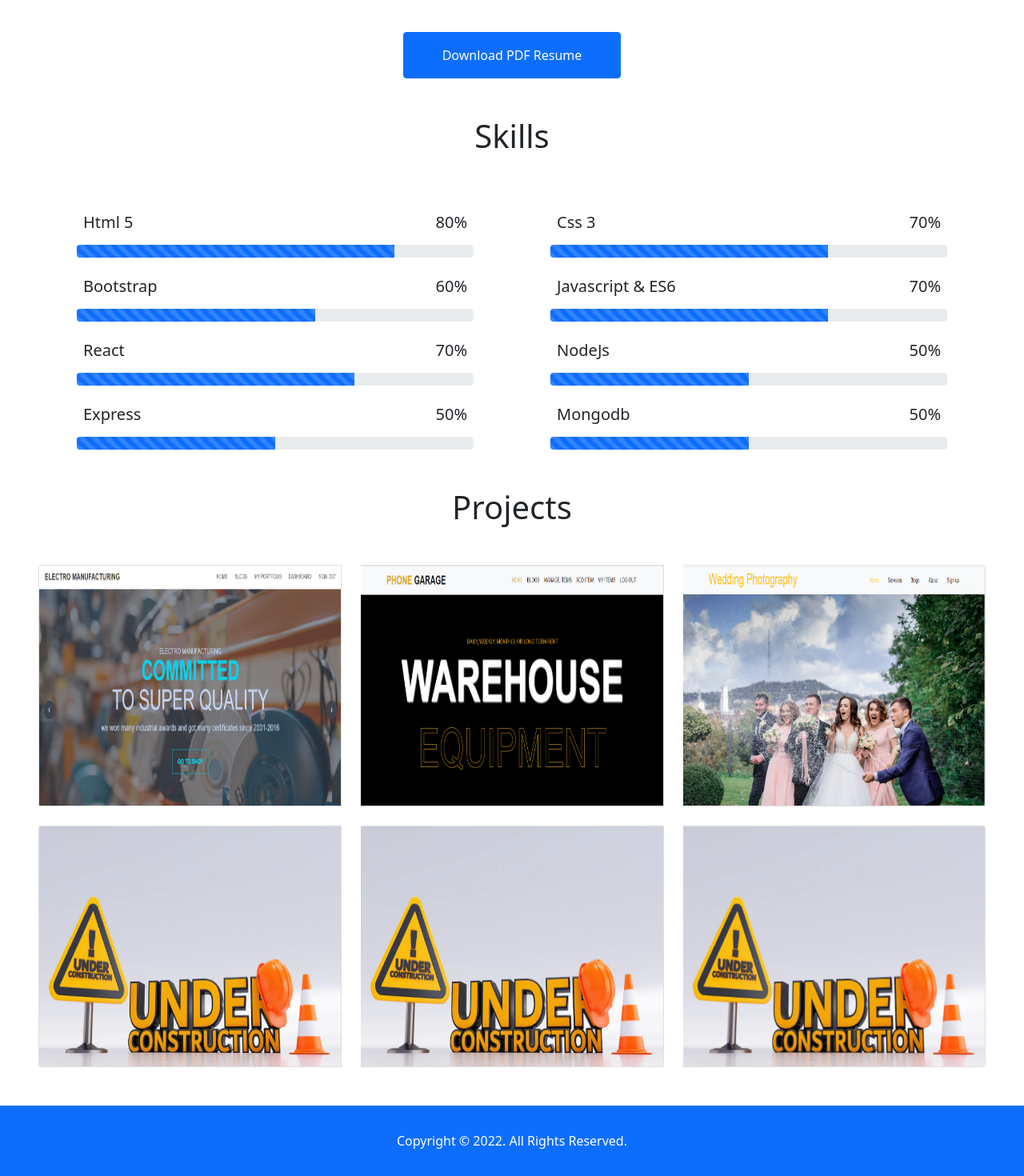
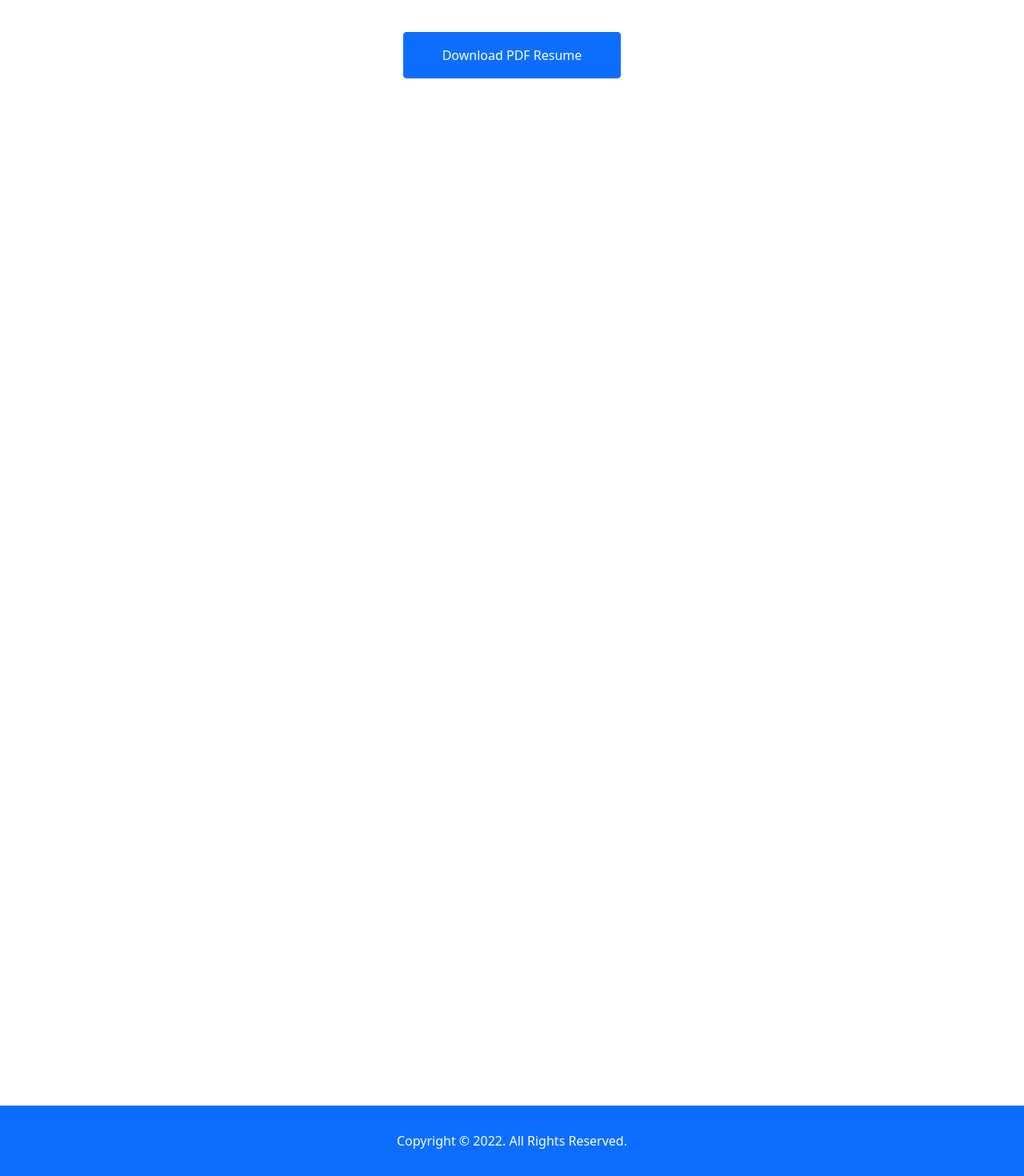
Before and after one commit to mdmehedihasan212/personal-portfolio-simple, a React (Create React App) app: page / in a window 1280 px wide. Shown: the part 963-2433 px from the top of the page at 80% size. Built offline with nearby package versions, Linux system fonts and the light colour scheme.

Commit message:
almost finish

```diff
--- a/package.json
+++ b/package.json
@@ -6,6 +6,8 @@
     "@testing-library/jest-dom": "^5.16.4",
     "@testing-library/react": "^13.0.1",
     "@testing-library/user-event": "^13.5.0",
+    "animate.css": "^4.1.1",
+    "aos": "^3.0.0-beta.6",
     "bootstrap": "^5.1.3",
     "react": "^18.0.0",
     "react-bootstrap": "^2.2.3",
--- a/src/App.js
+++ b/src/App.js
@@ -1,4 +1,5 @@
 import './App.css';
+import 'animate.css';
 import 'bootstrap/dist/css/bootstrap.min.css';
 import Footer from './Pages/Shared/Footer/Footer';
 import Header from './Pages/Shared/Header/Header';
--- a/src/Pages/About/About.js
+++ b/src/Pages/About/About.js
@@ -1,11 +1,18 @@
-import React from 'react';
+import React, { useEffect } from 'react';
 import './About.css';
+import AOS from 'aos';
+import 'aos/dist/aos.css';
 import resume from './Md Mehedi Hasan_Web Development_Resume_22 - Google Docs.pdf';
 import { Card } from 'react-bootstrap';
 
 const About = () => {
+
+    useEffect(() => {
+        AOS.init({ duration: 2000 });
+    }, [])
+
     return (
-        <section id='about-me' className='px-5 my-5 position-relative'>
+        <section data-aos="fade-up" id='about-me' className='px-5 my-5 position-relative'>
             <h1 className='text-center'>About Me</h1>
             <Card className='border-0'>
                 <Card.Body>
--- a/src/Pages/Home/EducationSkills/EducationSkills.js
+++ b/src/Pages/Home/EducationSkills/EducationSkills.js
@@ -1,10 +1,17 @@
-import React from 'react';
+import React, { useEffect } from 'react';
 import './EducationSkills.css';
+import AOS from 'aos';
+import 'aos/dist/aos.css';
 import { ProgressBar } from 'react-bootstrap';
 
 const EducationSkills = () => {
+
+    useEffect(() => {
+        AOS.init({ duration: 2000 });
+    }, [])
+
     return (
-        <section id='skills' className='my-5 px-5'>
+        <section data-aos="fade-up" id='skills' className='my-5 px-5'>
             <h1 className='section-title text-center my-5'>Skills</h1>
             <article className='skill-section w-100 mx-auto text-center d-flex align-items-center justify-content-between'>
                 <div className='progress-row w-50 px-5'>
--- a/src/Pages/Home/Introduction/Introduction.js
+++ b/src/Pages/Home/Introduction/Introduction.js
@@ -17,7 +17,7 @@ const Introduction = () => {
 
     return (
         <section id='home' className='introduction d-flex justify-content-around align-items-center p-3 my-5 text-dark'>
-            <article className='intro-text w-full mx-auto'>
+            <article className='intro-text w-full mx-auto animate__animated animate__slideInLeft animate__slow'>
                 <span className='fs-5 text-uppercase mt-2'>Hi, I'm a Jnr. Web developer</span>
                 <animated.h1 style={props} className='fs-1 fw-bolder text-uppercase mt-2'>Md Mehedi Hasan</animated.h1>
                 {/* <h1 className='fs-1 fw-bolder text-uppercase mt-2'>Md Mehedi Hasan</h1> */}
@@ -28,7 +28,7 @@ const Introduction = () => {
                 </div>
             </article>
             <article >
-                <img className='intro-img w-75 mx-auto d-flex justify-content-center border border-5 rounded-circle' src={photo} alt="img-1" />
+                <img className='intro-img w-75 mx-auto d-flex justify-content-center border border-5 rounded-circle animate__animated animate__zoomIn animate__slow' src={photo} alt="img-1" />
             </article>
         </section>
     );
--- a/src/Pages/Projects/Projects.js
+++ b/src/Pages/Projects/Projects.js
@@ -1,5 +1,7 @@
-import React from 'react';
+import React, { useEffect } from 'react';
 import './Projects.css';
+import AOS from 'aos';
+import 'aos/dist/aos.css';
 import electro from '../../../src/Assets/project-img/electro-manufacturing.png';
 import phone from '../../../src/Assets/project-img/equipment-warehouse.png';
 import wedding from '../../../src/Assets/project-img/weadding.png';
@@ -7,12 +9,17 @@ import constriction from '../../../src/Assets/project-img/under-constraction.png
 import { Card, CardGroup } from 'react-bootstrap';
 
 const Projects = () => {
+
+    useEffect(() => {
+        AOS.init({ duration: 2000 });
+    }, [])
+
     return (
-        <section id='projects' className='my-5 px-5'>
+        <section data-aos="fade-up" id='projects' className='my-5 px-5'>
             <h1 className='text-center my-5'>Projects</h1>
             <article>
                 <CardGroup className='gap-4'>
-                    <Card className='container'>
+                    <Card data-aos="zoom-in" className='container'>
                         <img variant="top" src={electro} className='w-100 mx-auto image' alt='img' style={{ height: '300px' }} />
                         <div className='middle'>
                             <a href="https://electro-manufacturing.web.app/">
@@ -20,7 +27,7 @@ const Projects = () => {
                             </a>
                         </div>
                     </Card>
-                    <Card className='container'>
+                    <Card data-aos="zoom-in" className='container'>
                         <img variant="top" src={phone} className='w-100 mx-auto image' alt='img' style={{ height: '300px' }} />
                         <div className='middle'>
                             <a href="https://phone-garage-d9a85.web.app/">
@@ -28,7 +35,7 @@ const Projects = () => {
                             </a>
                         </div>
                     </Card>
-                    <Card className='container'>
+                    <Card data-aos="zoom-in" className='container'>
                         <img variant="top" src={wedding} className='w-100 mx-auto image' alt='img' style={{ height: '300px' }} />
                         <div className='middle'>
                             <a href="https://wedding-photography-4229f.web.app/">
@@ -40,19 +47,19 @@ const Projects = () => {
             </article>
             <article className='mt-4'>
                 <CardGroup className='gap-4'>
-                    <Card className='container'>
+                    <Card data-aos="zoom-in" className='container'>
                         <img variant="top" src={constriction} className='w-100 mx-auto image' alt='img' style={{ height: '300px' }} />
                         <div className='middle'>
                             <button className='text'>Go Live</button>
                         </div>
                     </Card>
-                    <Card className='container'>
+                    <Card data-aos="zoom-in" className='container'>
                         <img variant="top" src={constriction} className='w-100 mx-auto image' alt='img' style={{ height: '300px' }} />
                         <div className='middle'>
                             <button className='text'>Go Live</button>
                         </div>
                     </Card>
-                    <Card className='container'>
+                    <Card data-aos="zoom-in" className='container'>
                         <img variant="top" src={constriction} className='w-100 mx-auto image' alt='img' style={{ height: '300px' }} />
                         <div className='middle'>
                             <button className='text'>Go Live</button>
```
Also changed, not shown: 1 other file (tests, documents, lock files or other folders).
